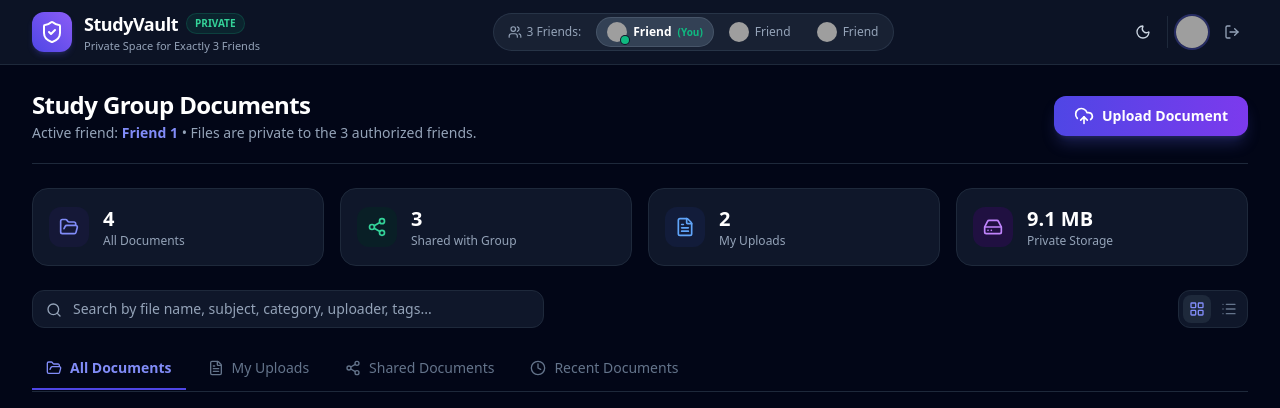
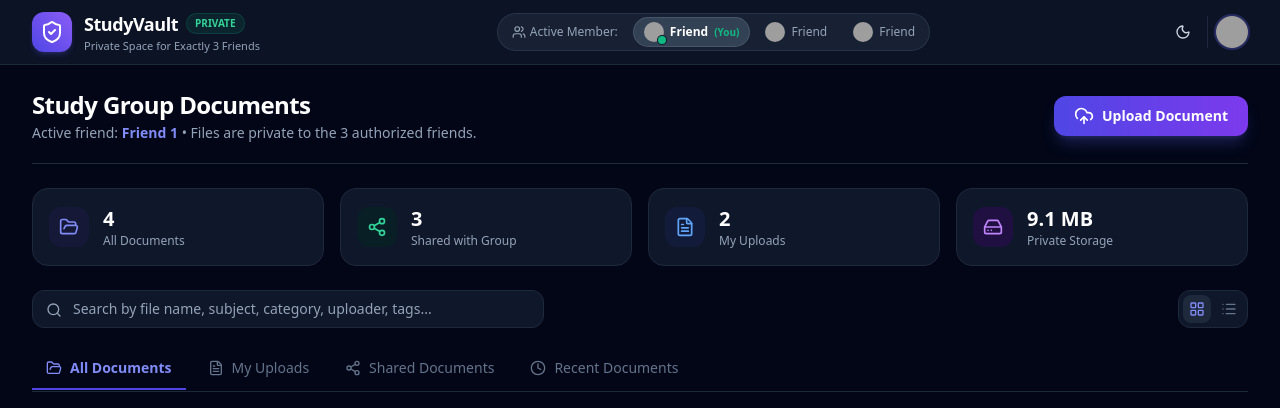
Before and after one commit to prasadthorat25uid-arch/securenotes, a Flask app: page / in a window 1280 px wide. Shown: the top 408 px of the page. Run offline with Flask 3, Linux system fonts and the light colour scheme; data comes from the database, SQL or seed files in the repository; some libraries are stand-ins or nearby versions; grey boxes are pictures that could not be loaded.

Commit message:
remove login system for direct link access

```diff
--- a/app.py
+++ b/app.py
@@ -224,41 +224,36 @@ def get_friend_by_email(email):
     return None
 
 
-# Helper: require login decorator
+# Helper: login decorator (no login barrier - auto-assigns active profile)
 def login_required(f):
     @wraps(f)
     def decorated_function(*args, **kwargs):
-        current_email = session.get("user_email")
-        if not current_email or current_email.lower() not in config.ALLOWED_EMAILS:
-            if request.path.startswith("/api/"):
-                return jsonify({"error": "Unauthorized. Please log in as an authorized friend."}), 401
-            return redirect(url_for("login_page"))
+        if "user_email" not in session:
+            session["user_email"] = config.AUTHORIZED_FRIENDS[0]["email"]
         return f(*args, **kwargs)
     return decorated_function
 
 
 @app.before_request
 def setup_initial_session():
-    # If no session yet, default to Friend 1 for immediate convenient local preview
     if "user_email" not in session:
         session["user_email"] = config.AUTHORIZED_FRIENDS[0]["email"]
 
 
 # -------------------------
-# Web Page Routes
+# Web Page Routes (Direct Access, No Login Barrier)
 # -------------------------
 
 @app.route("/")
 def index():
-    user_email = session.get("user_email")
-    if not user_email or user_email.lower() not in config.ALLOWED_EMAILS:
-        return render_template("login.html", friends=config.AUTHORIZED_FRIENDS)
+    if "user_email" not in session:
+        session["user_email"] = config.AUTHORIZED_FRIENDS[0]["email"]
     return render_template("index.html")
 
 
 @app.route("/login")
 def login_page():
-    return render_template("login.html", friends=config.AUTHORIZED_FRIENDS)
+    return redirect(url_for("index"))
 
 
 # -------------------------
@@ -492,9 +487,7 @@ def api_upload():
 
 
 @app.route("/api/documents/<doc_id>/preview")
-@login_required
 def api_preview_document(doc_id):
-    current_email = session["user_email"].lower()
     with get_db() as conn:
         cursor = conn.cursor()
         cursor.execute("SELECT * FROM documents WHERE id = ?", (doc_id,))
@@ -504,13 +497,9 @@ def api_preview_document(doc_id):
         abort(404, "Document not found")
 
     doc = dict(row)
-    is_owner = (doc["uploaded_by_email"].lower() == current_email)
-    if not (doc["shared_with_group"] or is_owner):
-        abort(403, "Access Denied: You do not have permission to view this document.")
-
     storage_path = Path(doc["storage_path"])
     if not storage_path.exists():
-        abort(404, "Document file not found on private storage.")
+        abort(404, "Document file not found on storage.")
 
     mimetypes = {
         "pdf": "application/pdf",
@@ -528,9 +517,7 @@ def api_preview_document(doc_id):
 
 
 @app.route("/api/documents/<doc_id>/download")
-@login_required
 def api_download_document(doc_id):
-    current_email = session["user_email"].lower()
     with get_db() as conn:
         cursor = conn.cursor()
         cursor.execute("SELECT * FROM documents WHERE id = ?", (doc_id,))
@@ -540,13 +527,9 @@ def api_download_document(doc_id):
         abort(404, "Document not found")
 
     doc = dict(row)
-    is_owner = (doc["uploaded_by_email"].lower() == current_email)
-    if not (doc["shared_with_group"] or is_owner):
-        abort(403, "Access Denied: You do not have permission to download this document.")
-
     storage_path = Path(doc["storage_path"])
     if not storage_path.exists():
-        abort(404, "Document file not found on private storage.")
+        abort(404, "Document file not found on storage.")
 
     return send_file(
         storage_path,
--- a/templates/index.html
+++ b/templates/index.html
@@ -68,12 +68,9 @@
           <i data-lucide="moon" id="moonIcon" class="w-4 h-4 text-slate-600 dark:text-slate-300"></i>
         </button>
 
-        <!-- Current User Menu -->
+        <!-- Current Profile Avatar -->
         <div class="flex items-center gap-2 pl-2 border-l border-slate-200 dark:border-slate-800">
-          <img id="currentUserAvatar" src="" class="w-8 h-8 rounded-full object-cover ring-2 ring-indigo-500/30">
-          <button onclick="logout()" class="p-2 rounded-xl text-slate-400 hover:text-rose-500 hover:bg-rose-50 dark:hover:bg-rose-950/40 transition-colors" title="Log Out">
-            <i data-lucide="log-out" class="w-4 h-4"></i>
-          </button>
+          <img id="currentUserAvatar" src="" class="w-8 h-8 rounded-full object-cover ring-2 ring-indigo-500/30" title="Active Study Profile">
         </div>
       </div>
 
@@ -459,7 +456,6 @@
       try {
         const res = await fetch('/api/current-user');
         if (!res.ok) {
-          window.location.href = '/login';
           return;
         }
         const data = await res.json();
@@ -480,7 +476,7 @@
       bar.innerHTML = `
         <div class="hidden md:flex items-center gap-1 px-2.5 text-xs font-medium text-slate-500 dark:text-slate-400">
           <i data-lucide="users" class="w-3.5 h-3.5"></i>
-          <span>3 Friends:</span>
+          <span>Active Member:</span>
         </div>
       `;
 
```
